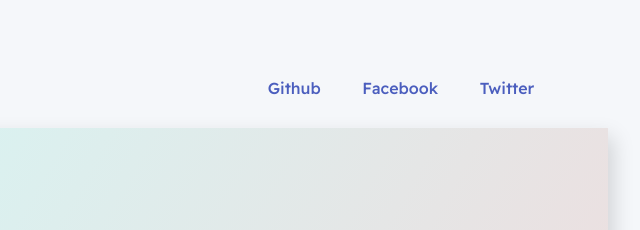
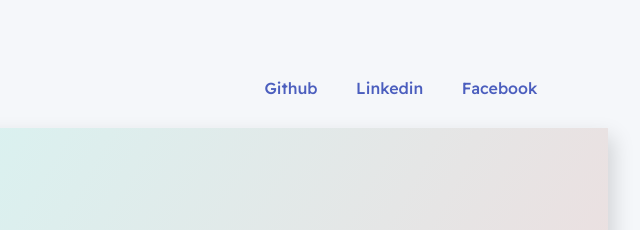
Before and after one commit to CHELIO1902/cv-personal, a plain HTML site: page index.html in a window 1280 px wide. Shown: the top 230 px of the page, 640-1280 px from the left. Drawn offline with Linux system fonts and the light colour scheme.

Commit message:
linkeando el navbar

```diff
--- a/index.html
+++ b/index.html
@@ -18,9 +18,9 @@
                 <img src="./img/js-html-css.png" alt="navbar__logo">
             </div>
             <div class="navbar__links">
-                <a href="">Github</a>
-                <a href="">Facebook</a>
-                <a href="">Twitter</a>
+                <a href="https://github.com/CHELIO1902?tab=repositories">Github</a>
+                <a href="https://www.linkedin.com/in/rogelio-dominguez-cob-293a72222/">Linkedin</a>
+                <a href="https://www.facebook.com/CHELIO25/">Facebook</a>
                 <!-- <a href=""></a> -->
             </div>
         </nav>
```
